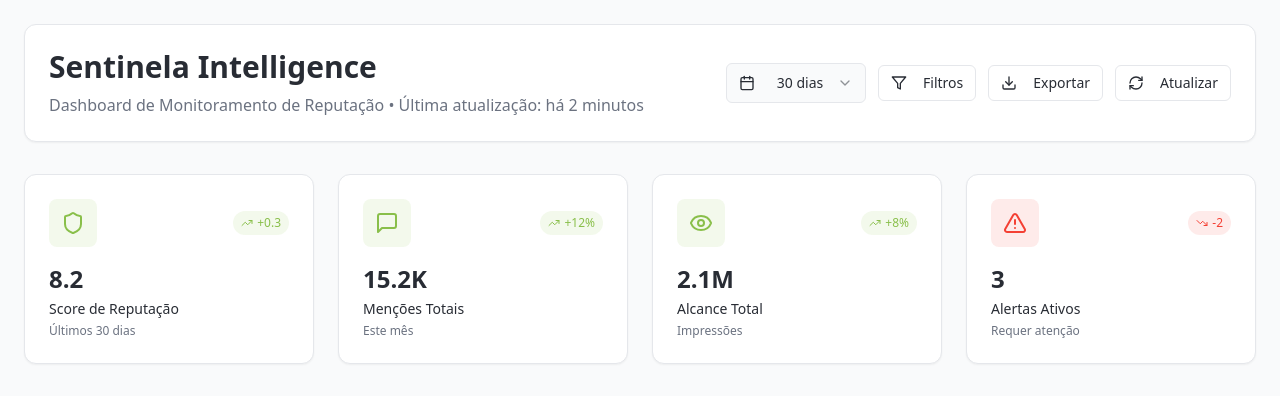
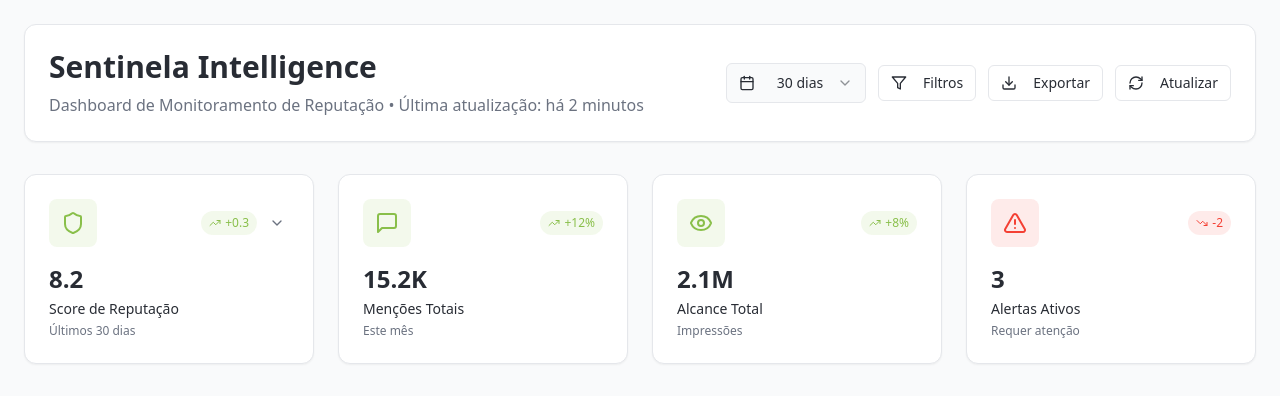
Before and after one commit to leonardolandin/sentinela-hugme-pulse, a React (Vite) app: page / in a window 1280 px wide. Shown: the top 396 px of the page. Built offline with nearby package versions, Linux system fonts and the light colour scheme.

Commit message:
Add expandable reputation score

```diff
--- a/src/components/sentinela/MetricsOverview.tsx
+++ b/src/components/sentinela/MetricsOverview.tsx
@@ -1,14 +1,7 @@
-import { TrendingUp, TrendingDown, Eye, MessageSquare, AlertTriangle, Shield } from "lucide-react";
+import { TrendingUp, TrendingDown, Eye, MessageSquare, AlertTriangle, Shield, ChevronDown } from "lucide-react";
+import { useState } from "react";
 
 const metrics = [
-  {
-    title: "Score de Reputação",
-    value: "8.2",
-    change: "+0.3",
-    changeType: "positive" as const,
-    icon: Shield,
-    description: "Últimos 30 dias"
-  },
   {
     title: "Menções Totais",
     value: "15.2K",
@@ -35,9 +28,60 @@ const metrics = [
   }
 ];
 
+const reputationScores = [
+  { platform: "ReclameAqui", score: "7.8", color: "text-orange-600" },
+  { platform: "YouTube", score: "8.9", color: "text-red-600" },
+  { platform: "Facebook", score: "8.1", color: "text-blue-600" },
+  { platform: "Instagram", score: "8.5", color: "text-purple-600" }
+];
+
 export const MetricsOverview = () => {
+  const [isReputationExpanded, setIsReputationExpanded] = useState(false);
+
   return (
     <div className="grid grid-cols-1 md:grid-cols-2 lg:grid-cols-4 gap-6">
+      {/* Score de Reputação - Card Especial */}
+      <div className="bg-white rounded-xl p-6 shadow-sm border border-border hover:shadow-md transition-all">
+        <div className="flex items-center justify-between mb-4">
+          <div className="w-12 h-12 rounded-lg flex items-center justify-center bg-hugme/10">
+            <Shield className="h-6 w-6 text-hugme" />
+          </div>
+          <div className="flex items-center gap-2">
+            <div className="flex items-center gap-1 px-2 py-1 rounded-full text-xs font-medium bg-hugme/10 text-hugme">
+              <TrendingUp className="h-3 w-3" />
+              +0.3
+            </div>
+            <button
+              onClick={() => setIsReputationExpanded(!isReputationExpanded)}
+              className="p-1 hover:bg-gray-100 rounded-full transition-colors"
+            >
+              <ChevronDown className={`h-4 w-4 text-muted-foreground transition-transform ${
+                isReputationExpanded ? 'rotate-180' : ''
+              }`} />
+            </button>
+          </div>
+        </div>
+
+        <div className="space-y-1">
+          <h3 className="text-2xl font-bold text-foreground">8.2</h3>
+          <p className="text-sm font-medium text-foreground">Score de Reputação</p>
+          <p className="text-xs text-muted-foreground">Últimos 30 dias</p>
+        </div>
+
+        {isReputationExpanded && (
+          <div className="mt-4 pt-4 border-t border-border space-y-3">
+            <p className="text-xs font-medium text-muted-foreground mb-2">Score por origem:</p>
+            {reputationScores.map((item, index) => (
+              <div key={index} className="flex items-center justify-between">
+                <span className="text-sm text-foreground">{item.platform}</span>
+                <span className={`text-sm font-semibold ${item.color}`}>{item.score}</span>
+              </div>
+            ))}
+          </div>
+        )}
+      </div>
+
+      {/* Outros Cards */}
       {metrics.map((metric, index) => {
         const IconComponent = metric.icon;
         const isPositive = metric.changeType === "positive";
```
